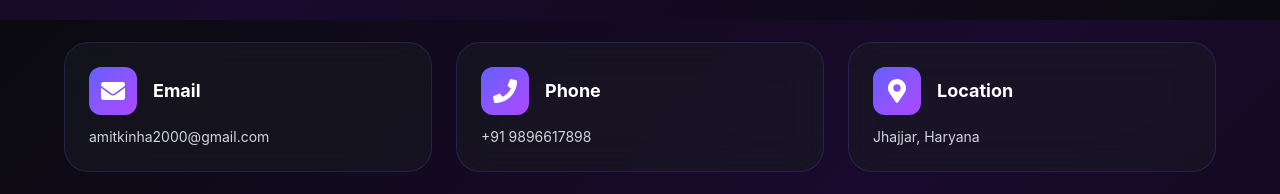
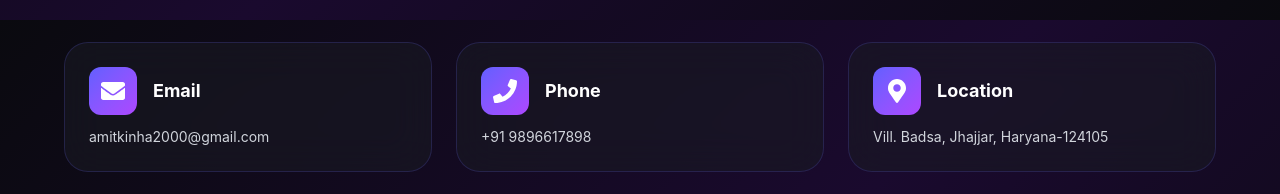
Before and after one commit to sde-amit/amit-kinha, a Next.js app: page / in a window 1280 px wide. Shown: the part 5580-5774 px from the top of the page. Built offline with nearby package versions, Linux system fonts and the light colour scheme.

Commit message:
address change

```diff
--- a/app/components/Contact.tsx
+++ b/app/components/Contact.tsx
@@ -20,7 +20,7 @@ const contactInfo = [
     {
         icon: FaMapMarkerAlt,
         label: 'Location',
-        value: 'Jhajjar, Haryana',
+        value: 'Vill. Badsa, Jhajjar, Haryana-124105',
         link: null,
     },
     {
```
